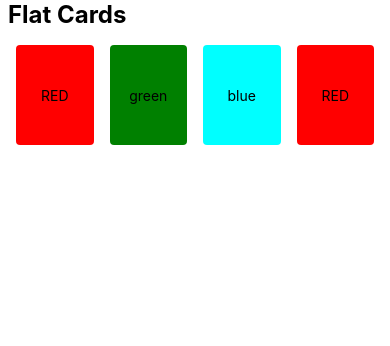
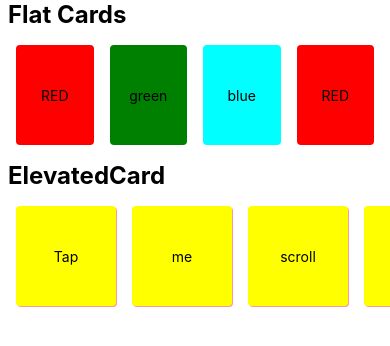
Before and after one commit to Prabhat-kumar-11/Project-1-React-Native, a React Native app: screen / in a window 390 px wide. Shown: the top 346 px of the page. Built offline with nearby package versions, Linux system fonts and the light colour scheme.

Commit message:
elevated

```diff
--- a/App.tsx
+++ b/App.tsx
@@ -1,12 +1,14 @@
 import {View, Text, SafeAreaView, ScrollView} from 'react-native';
 import React from 'react';
 import FlatCard from './components/FlatCard';
+import ElevatedCard from './components/ElevatedCard';
 
 const App = () => {
   return (
     <SafeAreaView>
       <ScrollView>
         <FlatCard />
+        <ElevatedCard/>
       </ScrollView>
     </SafeAreaView>
   );
--- /dev/null
+++ b/components/ElevatedCard.tsx
@@ -0,0 +1,58 @@
+import {ScrollView, StyleSheet, Text, View} from 'react-native';
+import React from 'react';
+
+export default function ElevatedCard() {
+  return (
+    <View>
+      <Text style={styles.headingText}>ElevatedCard</Text>
+      <ScrollView horizontal={true} style={styles.container}>
+        <View style={[styles.card, styles.cardElevated]}>
+          <Text>Tap</Text>
+        </View>
+        <View style={[styles.card, styles.cardElevated]}>
+          <Text>me</Text>
+        </View>
+        <View style={[styles.card, styles.cardElevated]}>
+          <Text>scroll</Text>
+        </View>
+        <View style={[styles.card, styles.cardElevated]}>
+          <Text>more...</Text>
+        </View>
+        <View style={[styles.card, styles.cardElevated]}>
+          <Text>😒</Text>
+        </View>
+      </ScrollView>
+    </View>
+  );
+}
+
+const styles = StyleSheet.create({
+  headingText: {
+    fontSize: 24,
+    fontWeight: 'bold',
+    paddingHorizontal: 8,
+  },
+  container: {
+    padding: 8,
+  },
+  card: {
+    flex: 1,
+    alignItems: 'center',
+    justifyContent: 'center',
+    width: 100,
+    height: 100,
+    borderRadius: 4,
+    margin: 8,
+  },
+  cardElevated: {
+    backgroundColor: 'yellow',
+    elevation: 5,
+    shadowOffset: {
+      width: 1,
+      height: 1,
+    },
+    shadowColor: 'red',
+    shadowOpacity:0.4,
+    textShadowRadius:2
+  },
+});
```
